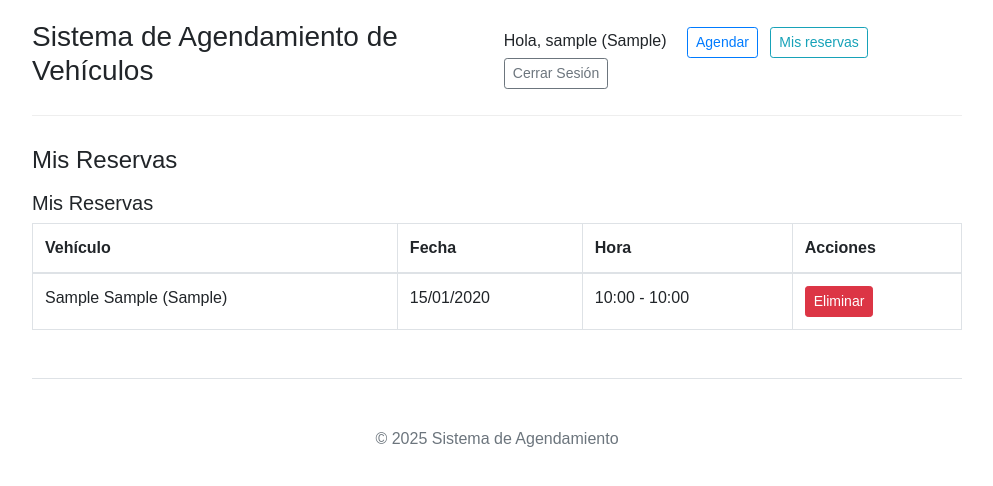
After one commit to christophergarcia89/Agendamiento_vehiculos, a Django app: page /agendamiento/mis-reservas/ in a window 1280 px wide. The commit adds this page. Shown: the top 486 px of the page, without its empty margins (143-1136 px from the left). Run offline with Django 5.2, Linux system fonts and the light colour scheme; a user stored in the database is signed in; tables that the repository leaves empty hold one stand-in row (values such as "Sample post"); some libraries are stand-ins or nearby versions.

Commit message:
Módulo reserva

```diff
--- a/agendamiento/templates/agendamiento/base.html
+++ b/agendamiento/templates/agendamiento/base.html
@@ -34,6 +34,7 @@
                         {% endif %}
                     </span>
                     <a href="{% url 'agendamiento:seleccionar_fecha' %}" class="btn btn-sm btn-outline-primary mr-2">Agendar</a>
+                    <a href="{% url 'agendamiento:mis_reservas' %}" class="btn btn-sm btn-outline-info mr-2">Mis reservas</a>
                     <a href="{% url 'agendamiento:logout' %}" class="btn btn-sm btn-outline-secondary">Cerrar Sesión</a>
                 {% else %}
                     <a href="{% url 'agendamiento:login' %}" class="btn btn-sm btn-outline-primary mr-2">Iniciar Sesión</a>
--- /dev/null
+++ b/agendamiento/templates/agendamiento/mis_reservas.html
@@ -0,0 +1,35 @@
+{% extends "agendamiento/base.html" %}
+{% block title %}Mis Reservas - {{ block.super }}{% endblock %}
+{% block content %}
+<h5>Mis Reservas</h5>
+{% if reservas %}
+    <table class="table table-bordered">
+        <thead>
+            <tr>
+                <th>Vehículo</th>
+                <th>Fecha</th>
+                <th>Hora</th>
+                <th>Acciones</th>
+            </tr>
+        </thead>
+        <tbody>
+        {% for reserva in reservas %}
+            <tr>
+                <td>{{ reserva.vehiculo.marca }} {{ reserva.vehiculo.modelo }} ({{ reserva.vehiculo.patente }})</td>
+                <td>{{ reserva.fecha_reserva|date:"d/m/Y" }}</td>
+                <td>{{ reserva.hora_inicio_reserva|time:"H:i" }} - {{ reserva.hora_fin_reserva|time:"H:i" }}</td>
+                <td>
+                    <form method="post" style="display:inline;">
+                        {% csrf_token %}
+                        <input type="hidden" name="reserva_id" value="{{ reserva.id }}">
+                        <button type="submit" class="btn btn-danger btn-sm" onclick="return confirm('¿Está seguro de eliminar esta reserva?');">Eliminar</button>
+                    </form>
+                </td>
+            </tr>
+        {% endfor %}
+        </tbody>
+    </table>
+{% else %}
+    <div class="alert alert-info">No tienes reservas registradas.</div>
+{% endif %}
+{% endblock %}
--- a/agendamiento/urls.py
+++ b/agendamiento/urls.py
@@ -36,4 +36,5 @@
     path('reservar/<int:vehiculo_id>/<str:fecha_str>/', views.reservar_vehiculo_view, name='reservar_vehiculo'),
     path('registro/', views.registro_usuario_view, name='registro'),
     path('logout/', views.logout_view, name='logout'),
+    path('mis-reservas/', views.mis_reservas_view, name='mis_reservas'),
 ]
--- a/agendamiento/views.py
+++ b/agendamiento/views.py
@@ -5,12 +5,12 @@
 from django.contrib import messages
 from django.utils import timezone
 from django.db import transaction
-from django.http import Http404, HttpResponseForbidden, HttpResponse # Asegúrate de importar HttpResponse si lo usas directamente
-from django.urls import reverse # Importante para el redirect con namespace
+from django.http import Http404, HttpResponseForbidden, HttpResponse
+from django.urls import reverse
 from .models import Vehiculo, UsuarioSistema, Reserva
 from .forms import FechaSeleccionForm, ReservaForm
 from datetime import date, time, timedelta, datetime
-from django.core.exceptions import ValidationError # Importar ValidationError
+from django.core.exceptions import ValidationError
 
 
 # Horarios de operación (ej: 8 AM a 6 PM, último bloque empieza a las 5 PM)
@@ -232,3 +232,21 @@
 
 def pagina_inicio_o_perfil(request):
     return render(request, 'agendamiento/base.html', {'titulo_pagina': 'Inicio', 'mensaje_generico': 'Bienvenido al sistema.'})
+
+@login_required
+def mis_reservas_view(request):
+    perfil_usuario = request.user.perfil_sistema
+    reservas = Reserva.objects.filter(usuario=perfil_usuario).order_by('-fecha_reserva', '-hora_inicio_reserva')
+
+    if request.method == 'POST':
+        reserva_id = request.POST.get('reserva_id')
+        reserva = get_object_or_404(Reserva, id=reserva_id, usuario=perfil_usuario)
+        reserva.delete()
+        messages.success(request, "Reserva eliminada correctamente.")
+        return redirect('agendamiento:mis_reservas')
+
+    context = {
+        'reservas': reservas,
+        'titulo_pagina': "Mis Reservas"
+    }
+    return render(request, 'agendamiento/mis_reservas.html', context)
```
